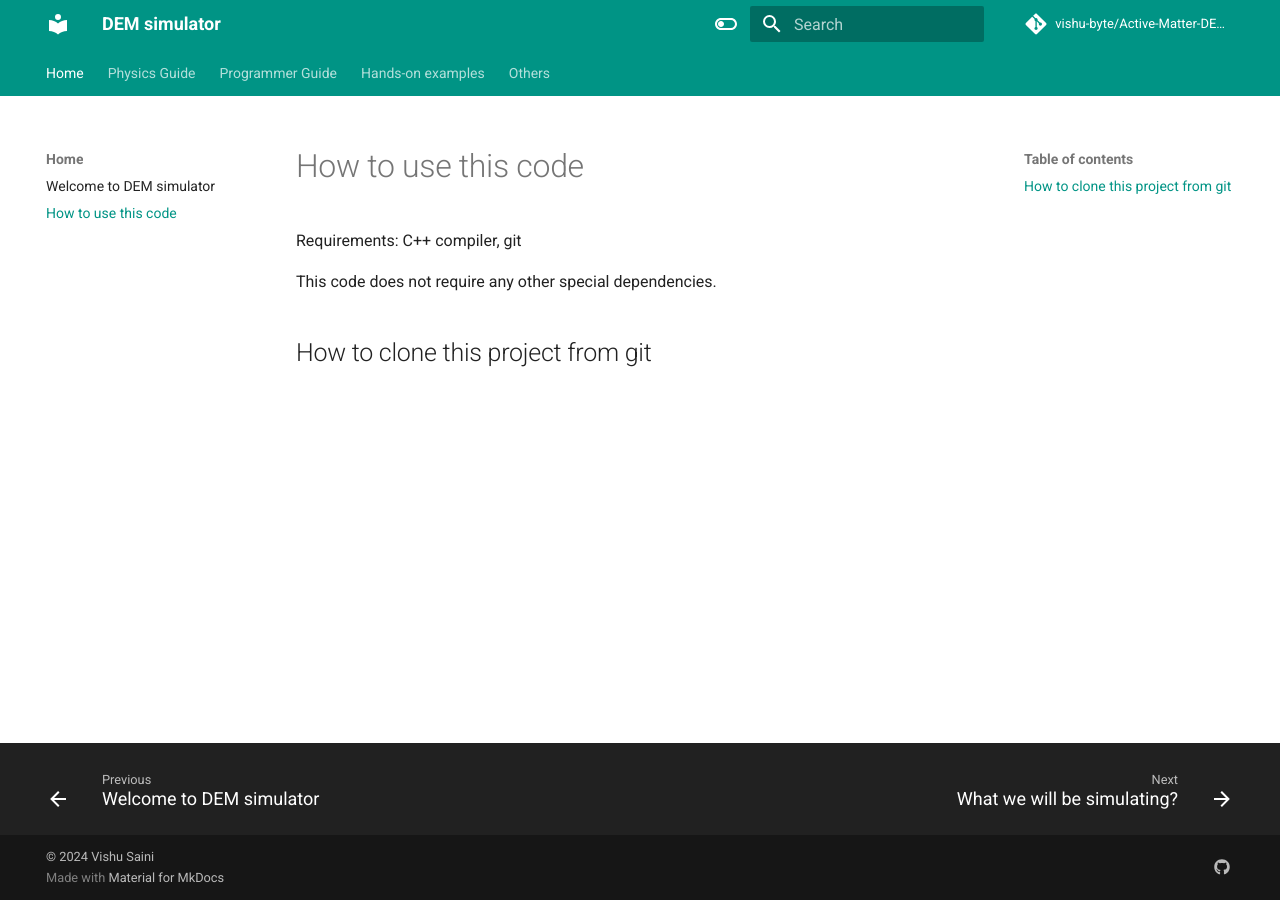
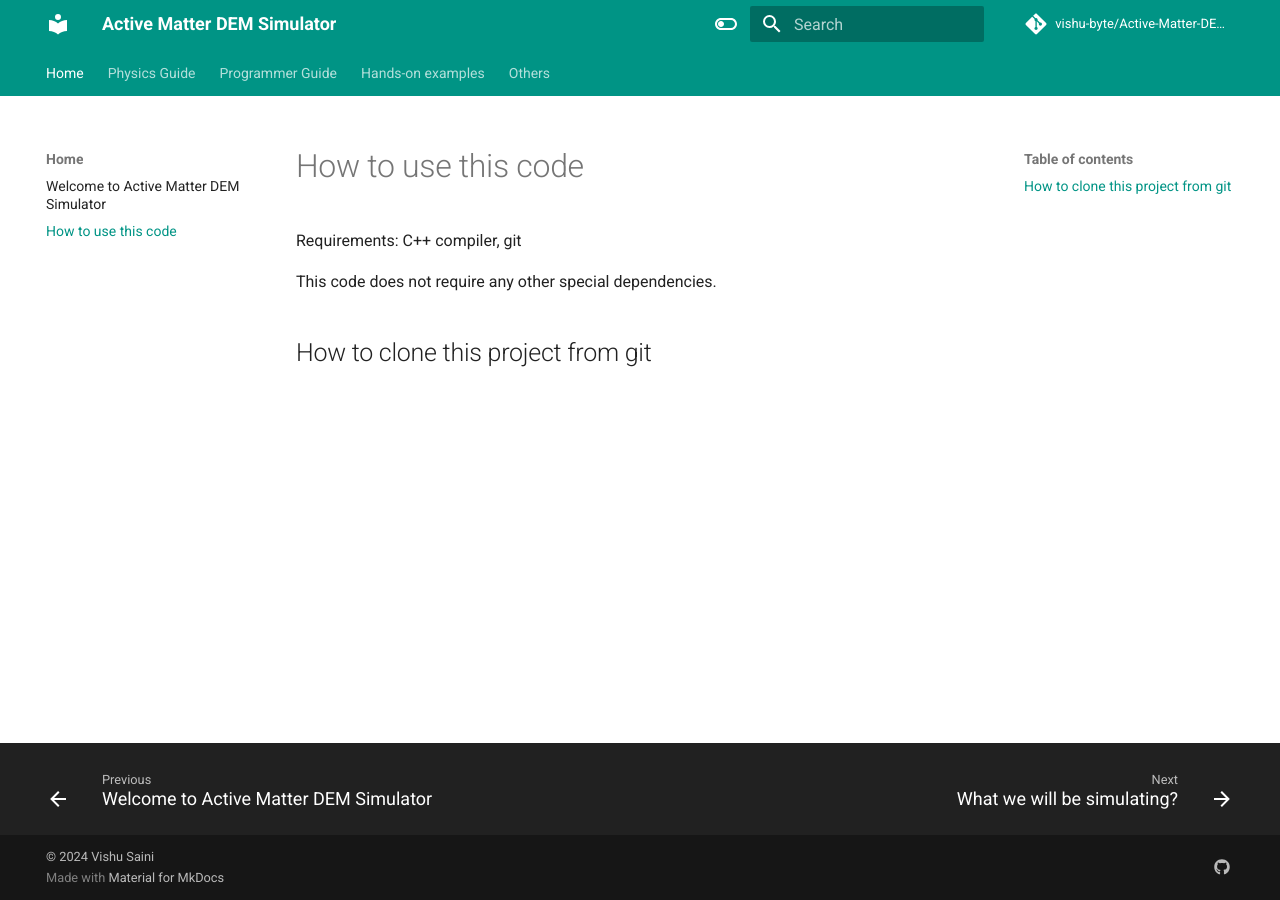
Before and after one commit to vishu-byte/Documentation, an MkDocs documentation site: the page built from docs/index_2.md, in a window 1280 px wide. Built offline with MkDocs 1.6.1 and Material for MkDocs 9.7.7, drawn with Linux system fonts in a browser that asks for light colours; comment, search, counter and statistics services are not loaded.

Commit message:
Front page taking the shape

```diff
--- a/mkdocs.yml
+++ b/mkdocs.yml
@@ -1,4 +1,4 @@
-site_name: DEM simulator
+site_name: Active Matter DEM Simulator
 theme:
   name: material
   features:
@@ -30,7 +30,7 @@ theme:
 
 nav:
   - Home:
-      - 'Welcome to DEM simulator': index.md
+      - 'Welcome to Active Matter DEM Simulator': index.md
       - 'How to use this code': index_2.md
   - Physics Guide:
       - 'What we will be simulating?': General_Physics/Overview.md
```
Also changed, not shown: docs/Programmer_Guide/Graphical_rendition/Overview.md (added, +4 -0 lines), docs/Programmer_Guide/Overview.md (+7 -0 lines), docs/index.md (+6 -5 lines), 1 other file.
